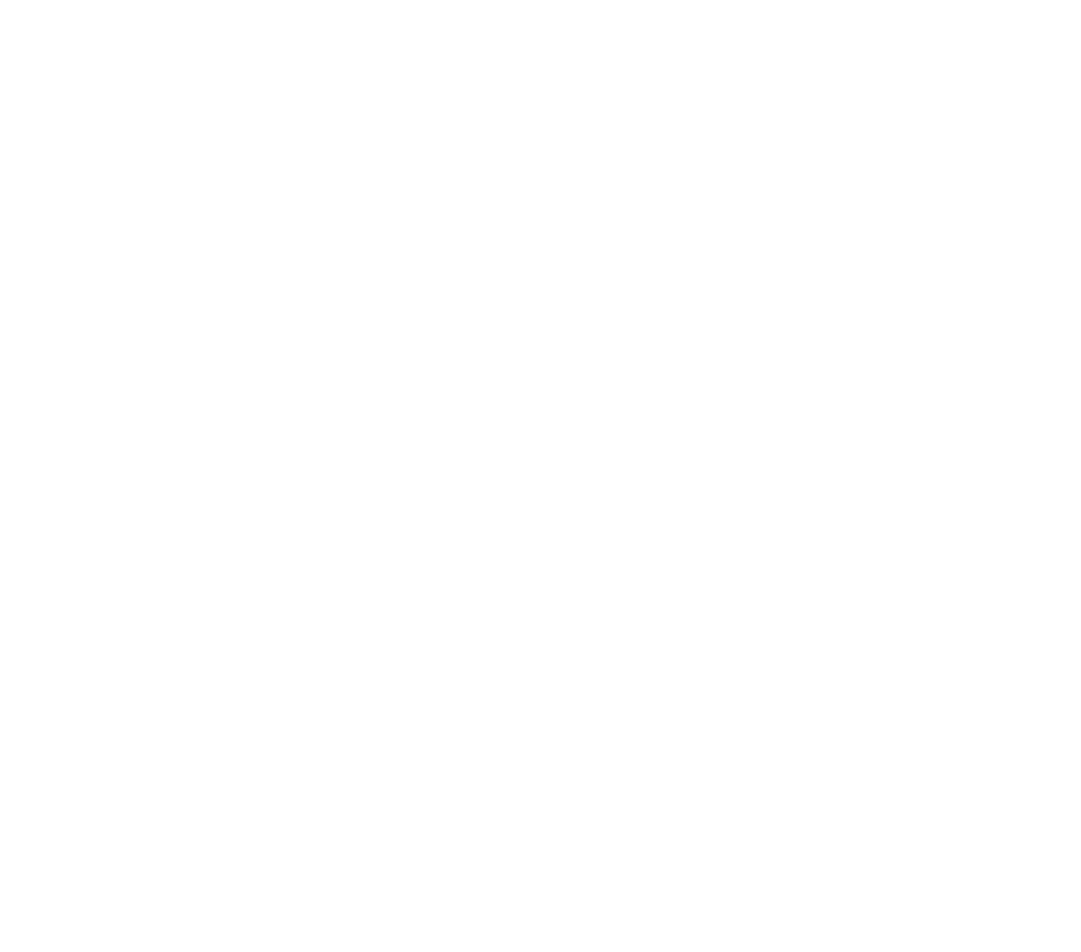
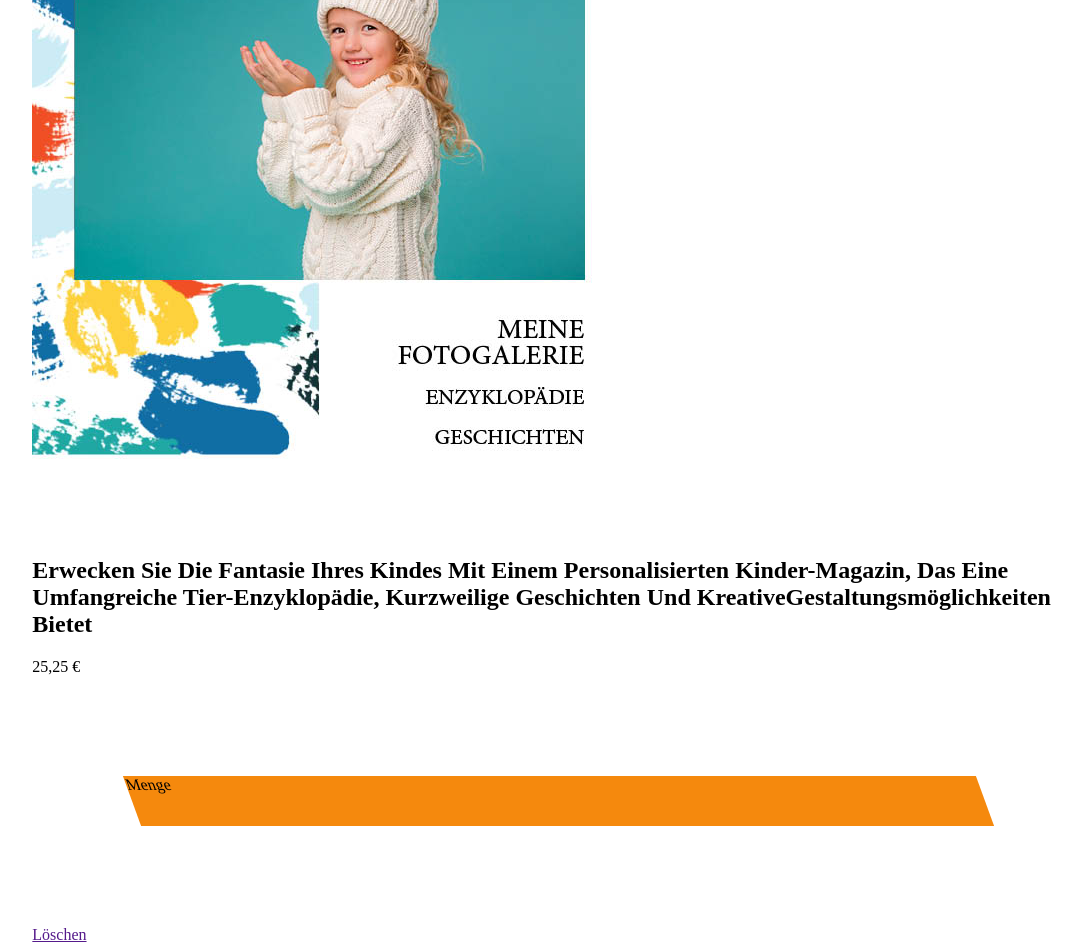
Before and after one commit to Ilia898/Angular-SASS-project-page-banners, an Angular app in the folder pagesandparts/: page /warenkorb in a window 1280 px wide. Before the commit this address led to /. Shown: the part 357-1309 px from the top of the page, without its empty margins (81-1162 px from the left). Before the commit the page ends 800 px from the top, so only its background shows below. Built offline with nearby package versions, Linux system fonts and the light colour scheme.

Commit message:
27.02.23-1

```diff
--- /dev/null
+++ b/pagesandparts/src/app/Json/warenkorb.json
@@ -0,0 +1,10 @@
+{
+  "products": [
+    {
+      "image":"../../assets/warenkorb-image/HOME.jpg",
+      "title":"Erwecken Sie die Fantasie Ihres Kindes mit einem personalisierten Kinder-Magazin, das eine umfangreiche Tier-Enzyklopädie, kurzweilige Geschichten und kreativeGestaltungsmöglichkeiten bietet",
+      "price":"25.25",
+      "versandkosten":"0,00"
+    }
+  ]
+}
--- a/pagesandparts/src/app/app.component.html
+++ b/pagesandparts/src/app/app.component.html
@@ -1,3 +1,3 @@
 <!-- <app-product></app-product> -->
-<app-mein-konto></app-mein-konto>
+<!-- <app-mein-konto></app-mein-konto> -->
 <router-outlet></router-outlet>
--- a/pagesandparts/src/app/app.module.ts
+++ b/pagesandparts/src/app/app.module.ts
@@ -12,6 +12,8 @@
 
 import { registerLocaleData } from '@angular/common';
 import localeDe from '@angular/common/locales/de';
+import { NichtGefundenComponent } from './pages/nicht-gefunden/nicht-gefunden.component';
+import { WarenkorbComponent } from './pages/warenkorb/warenkorb.component';
 
 
 registerLocaleData(localeDe, 'de-DE');
@@ -20,6 +22,8 @@
   declarations: [
     AppComponent,
     ProductComponent,
+    NichtGefundenComponent,
+    WarenkorbComponent,
   ],
 
   imports: [
--- a/pagesandparts/src/app/pages/app-routing.module.ts
+++ b/pagesandparts/src/app/pages/app-routing.module.ts
@@ -2,10 +2,14 @@
 import { RouterModule, Routes } from '@angular/router';
 import { AppComponent } from '../app.component';
 import { MeinKontoComponent } from './mein-konto/mein-konto.component';
+import { NichtGefundenComponent } from './nicht-gefunden/nicht-gefunden.component';
+import { WarenkorbComponent } from './warenkorb/warenkorb.component';
 
 
 const routes: Routes = [
-  {path:'main', component: AppComponent}
+  {path:'main', component: AppComponent},
+  {path: 'warenkorb', component: WarenkorbComponent},
+  {path: '**', component: NichtGefundenComponent}
 
 ];
 
--- a/pagesandparts/src/app/pages/mein-konto/mein-konto.component.html
+++ b/pagesandparts/src/app/pages/mein-konto/mein-konto.component.html
@@ -1,6 +1,4 @@
 <div class="col-10-xs main-container">
-
-
   <div class="col-12-xs menu-main-container">
     <h1 class=" main-h1">mein konto</h1>
     <div class="menu-container">
--- a/pagesandparts/src/app/pages/mein-konto/mein-konto.component.scss
+++ b/pagesandparts/src/app/pages/mein-konto/mein-konto.component.scss
@@ -14,7 +14,7 @@
     border-bottom: 2px solid $myPrimary5;
     overflow: auto;
 
-    .main-h1{
+   .main-h1{
       margin: 1%;
       font-family: Nbold;
       font-size: 20px;
--- /dev/null
+++ b/pagesandparts/src/app/pages/nicht-gefunden/nicht-gefunden.component.html
@@ -0,0 +1,10 @@
+<div class="col-10-xs main-container">
+  <div class="header">
+  <h1>Es tut uns leid</h1>
+  <span>aber die gewünschte Seite konnte nicht gefunden werden.</span>
+  </div>
+  <div class="image">
+    <img src="../../../assets/nicht-gefunden-image/not funde.png" alt="image">
+  </div>
+  <p>Bitte nutzen Sie die Suchfunktion oder besuchen Sie direkt diesen <span>Link</span></p>
+</div>
--- /dev/null
+++ b/pagesandparts/src/app/pages/nicht-gefunden/nicht-gefunden.component.scss
@@ -0,0 +1,40 @@
+@import '../../config-sass/index.scss';
+
+.main-container{
+  margin: 10% auto;
+  font-family: Nregular;
+  color: $mytext;
+  text-align: center;
+
+  .header{
+    margin: 2% auto;
+    h1{
+      margin: 0;
+      font-family: NextraBold;
+      font-size: 40px;
+    }
+
+    span{
+      font-family: Nmedium;
+      font-size: 20px;
+      color: $mytext;
+    }
+  }
+
+  .image{
+    margin: 2% auto;
+
+    img{
+      width: 200px;
+      height: 100%;
+    }
+  }
+
+  p{
+    color: $myImageBack1;
+
+    span{
+      text-decoration: underline;
+    }
+  }
+}
--- /dev/null
+++ b/pagesandparts/src/app/pages/warenkorb/warenkorb.component.html
@@ -0,0 +1,30 @@
+ <div class="col-10-xs main-container">
+  <h1>warenkorb</h1>
+  <div class="waren-block">
+    <div class="bst-block" *ngFor="let product of product">
+      <div class="image">
+        <img [src]="product.image" alt="">
+      </div>
+      <div class="text-block">
+        <h2>{{ product.title }}</h2>
+        <div class="price"><P>{{product.price | currency: 'EUR': 'symbol'}}</P></div>
+        <div class="menge">
+          <div class="triangle-menge">menge</div>
+        </div>
+        <div class="links">
+          <a href="">löschen</a>
+        </div>
+      </div>
+    </div>
+
+    <div class="bay-box">
+      <div class="delivery"></div>
+      <div class="zwischensumme"></div>
+      <div class="versandkosten"></div>
+      <div class="gesamtsumme"></div>
+      <div class="btn"></div>
+    </div>
+
+  </div>
+  <div class="buy-box"></div>
+ </div>
--- /dev/null
+++ b/pagesandparts/src/app/pages/warenkorb/warenkorb.component.scss
@@ -0,0 +1,20 @@
+@import '../../config-sass/index.scss';
+
+.main-container{
+  margin: auto;
+  text-transform: capitalize;
+
+  h1{
+    margin: 1%;
+    font-family: Nbold;
+    font-size: 20px;
+  }
+
+  .triangle-menge{
+    margin: 100px;
+    height: 50px;
+    transform: skew(20deg);
+    background: $myPrimary2;
+
+  }
+}
--- /dev/null
+++ b/pagesandparts/src/app/pages/warenkorb/warenkorb.component.ts
@@ -0,0 +1,15 @@
+import { Component } from '@angular/core';
+import {faCheckSquare} from '@fortawesome/free-solid-svg-icons';
+import products from '../../Json/warenkorb.json';
+
+@Component({
+  selector: 'app-warenkorb',
+  templateUrl: './warenkorb.component.html',
+  styleUrls: ['./warenkorb.component.scss']
+})
+export class WarenkorbComponent {
+
+  iconCheck = faCheckSquare;
+  product = products.products;
+
+}
```
Also changed, not shown: pagesandparts/src/app/pages/nicht-gefunden/nicht-gefunden.component.ts (added, +10 -0 lines), pagesandparts/src/assets/warenkorb-image/HOME.jpg (added), 1 other file (tests, documents, lock files or other folders).
